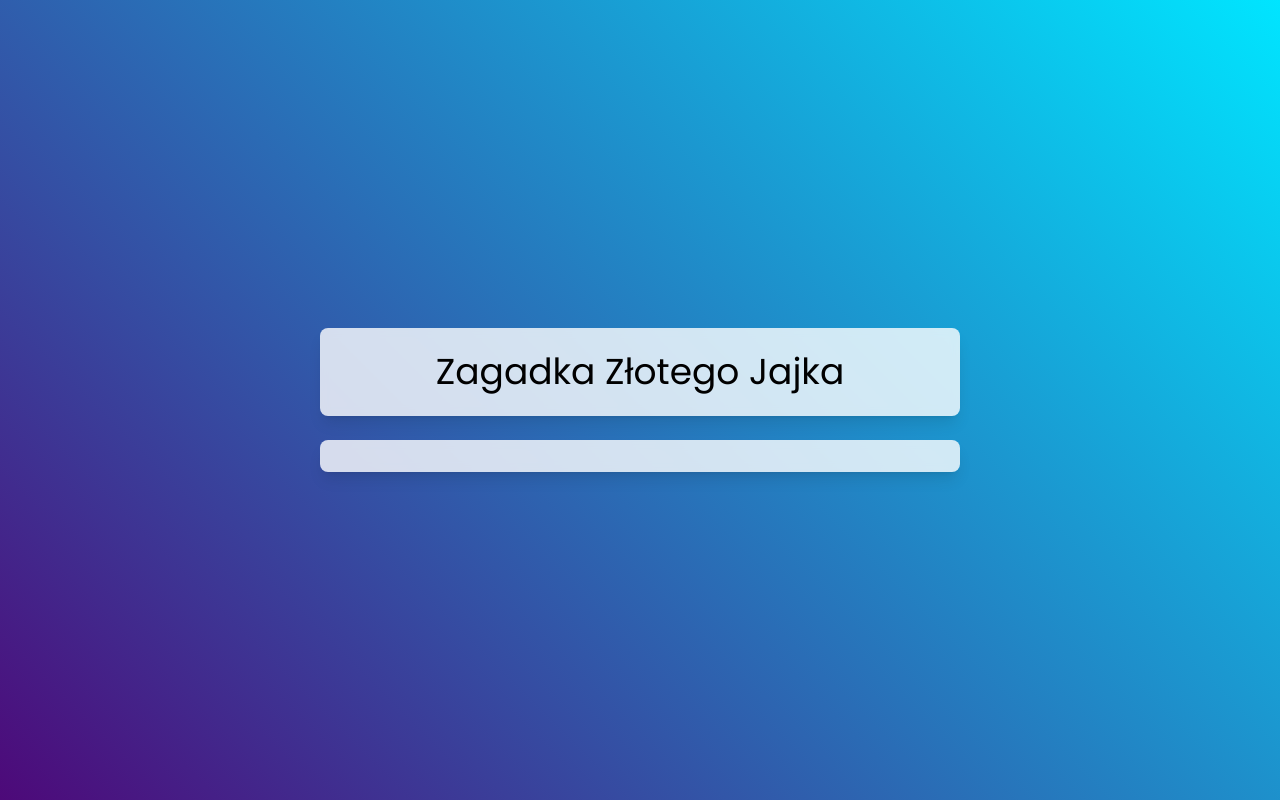
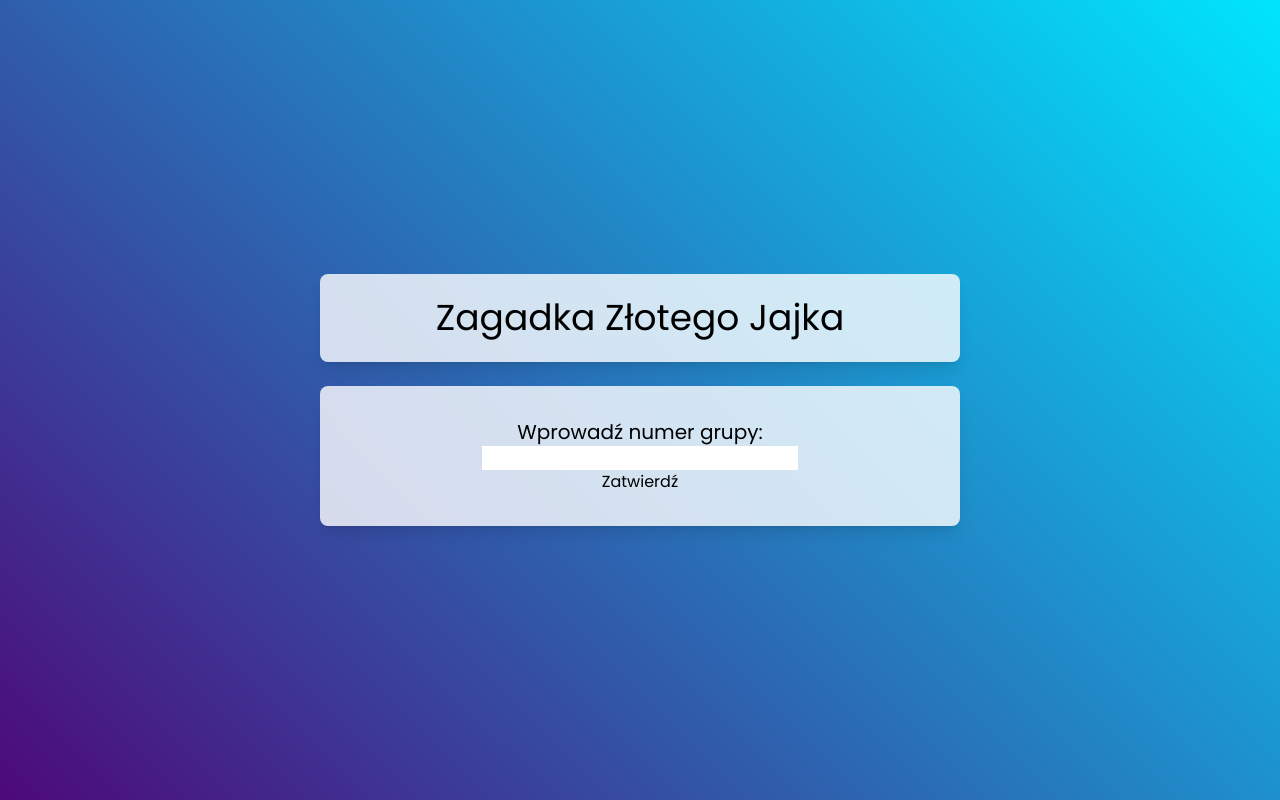
Before and after one commit to pxseu/zlote-jajo-9lo, a React (Create React App) app in the folder packages/web/: page /q/1 in a window 1280 px wide. Built offline with nearby package versions, Linux system fonts and the light colour scheme.

Commit message:
fix: brejiphreijhoijerhijrhnodhdfkno

```diff
--- a/packages/web/src/components/Question/index.tsx
+++ b/packages/web/src/components/Question/index.tsx
@@ -25,7 +25,7 @@ const Question: FC<GetPropsOfType<typeof motion.div>> = (props) => {
 	return (
 		<QuestionState.Provider value={question}>
 			<CardLikeThing {...props}>
-				{!!question.gid && <SetGid />}
+				{!question.gid && <SetGid />}
 				{question.question && <QuestionText />}
 			</CardLikeThing>
 		</QuestionState.Provider>
```
